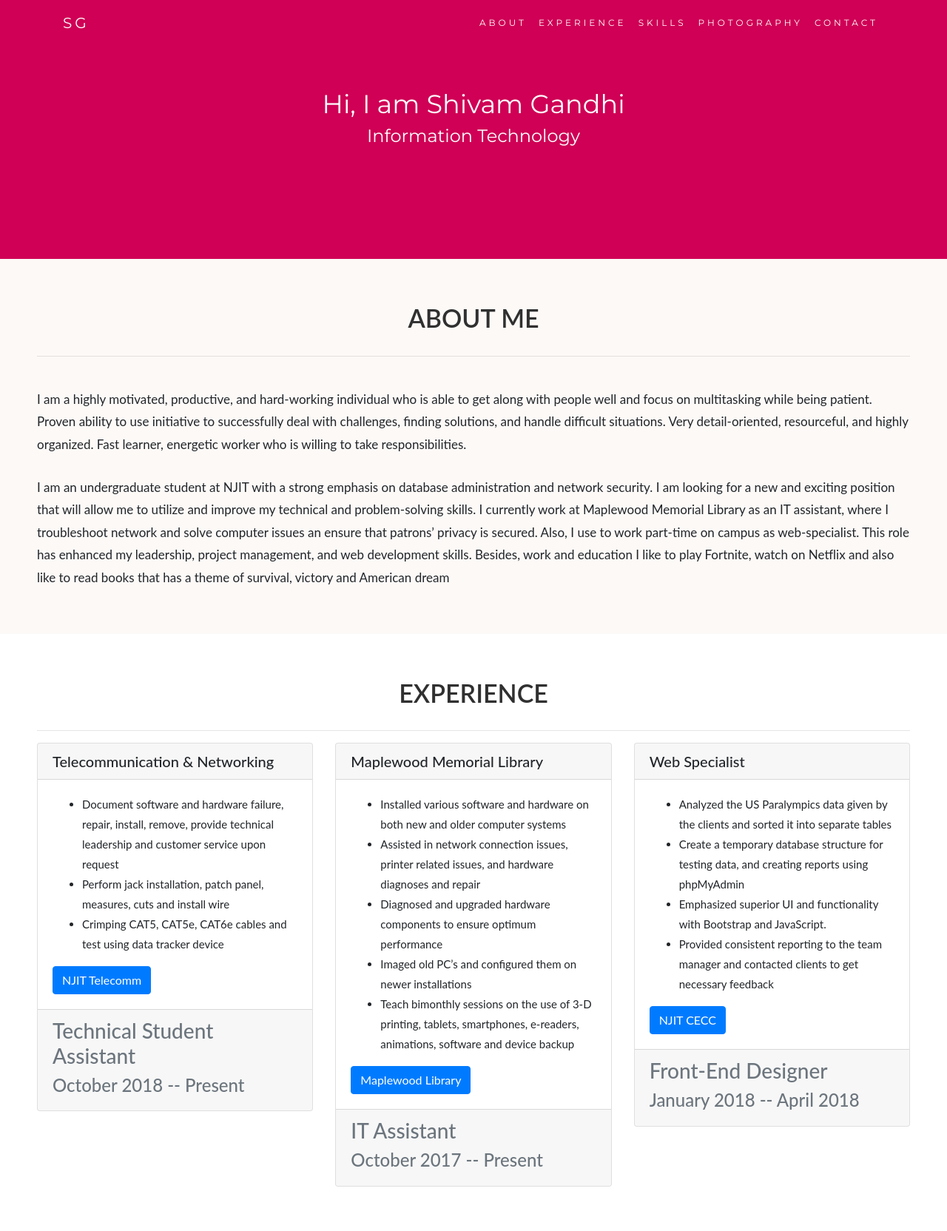
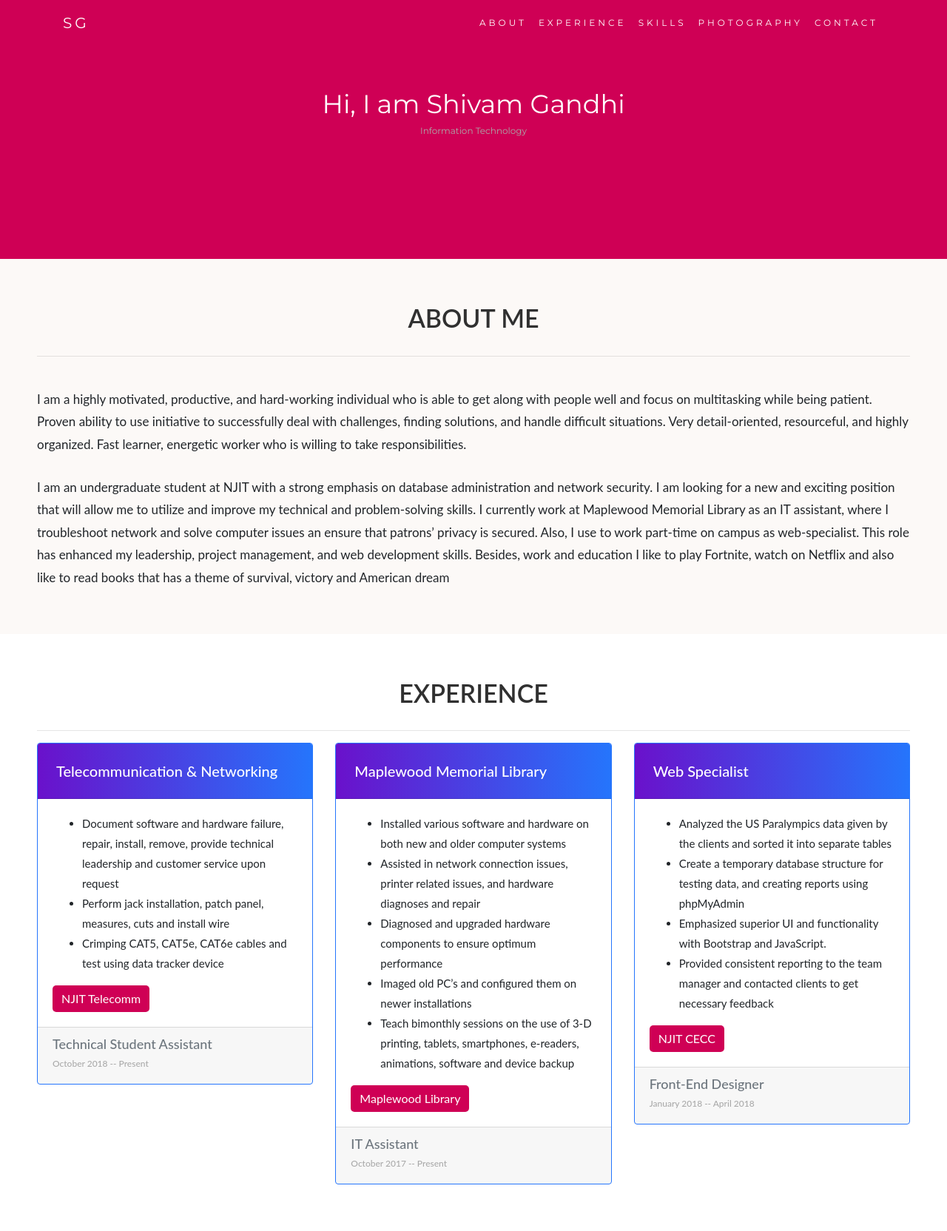
Before and after one commit to skgandhi44/Digital-Resume, a PHP site: page /index.html in a window 1280 px wide. Shown: the whole page at 74% size. Run offline with PHP 8.4, Linux system fonts and the light colour scheme; some libraries are stand-ins or nearby versions.

Commit message:
Added hover shadow on cards, gave gradient background color to card header and changed font size respectively

```diff
--- a/style.css
+++ b/style.css
@@ -81,3 +81,42 @@ p1{
 .secondContainerBackground{
     background-color: white;
 }
+
+/*
+    Cards Footer font size h3 h4
+*/
+
+h3 {
+    font-size: 18px;
+}
+
+h4 {
+    color: #aaa;
+    font-size: 12px;
+}
+
+.card{
+    border-color: #2575fc;
+    transition: box-shadow 0.5s;
+}
+
+.card:hover{
+    box-shadow: 5px 0px 40px rgba(0,0,0, .2);
+}
+
+.card-header{
+    background-image: linear-gradient(to right, #6a11cb 0%, #2575fc 100%);
+    padding: 25px;
+    color: #fff;
+    border-radius: 5px;
+}
+
+.btn{
+    background-color: #CF0055;
+    border-radius: 5px;
+    border: none;
+}
+
+.btn:hover{
+    background-color: #CF0055;
+}
```
